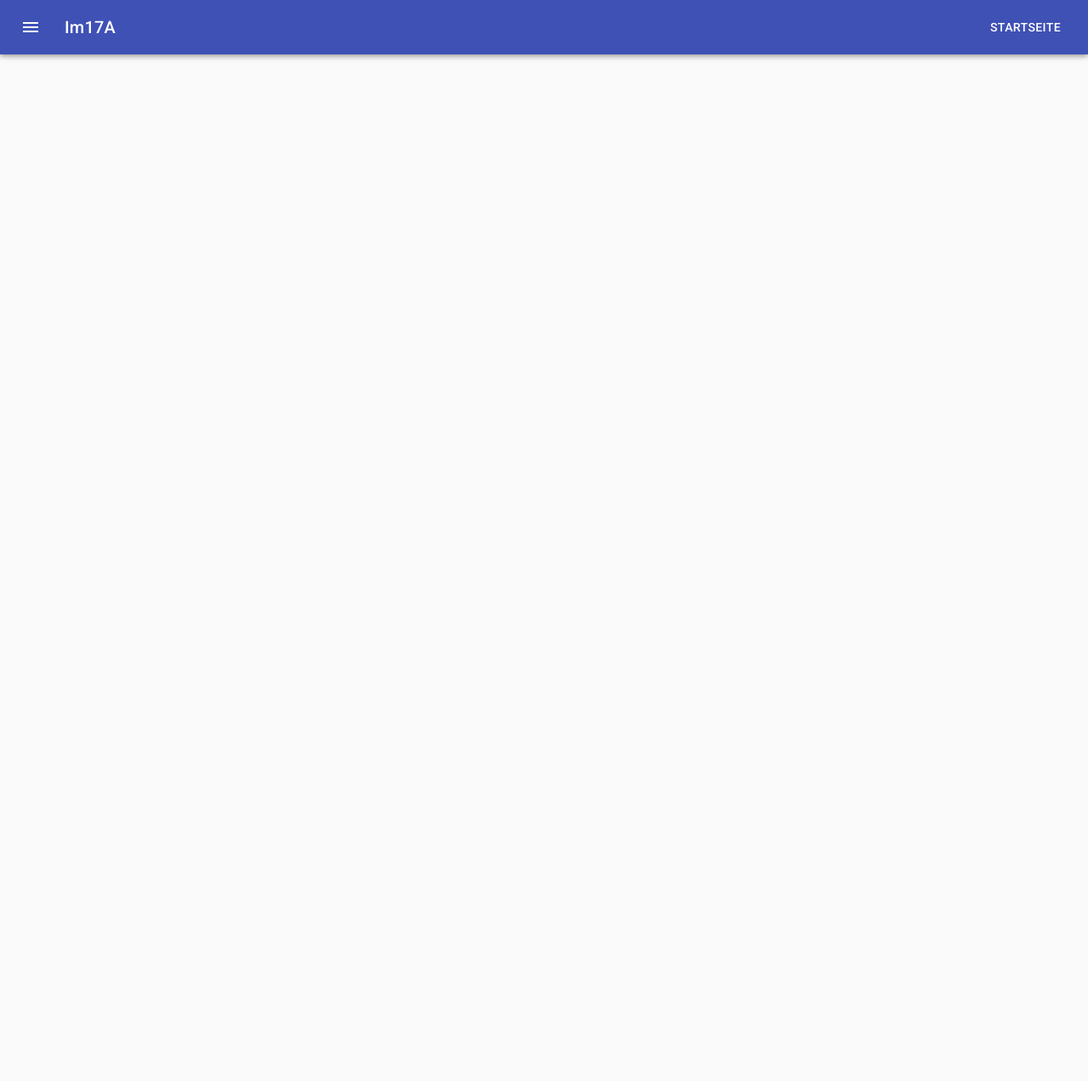
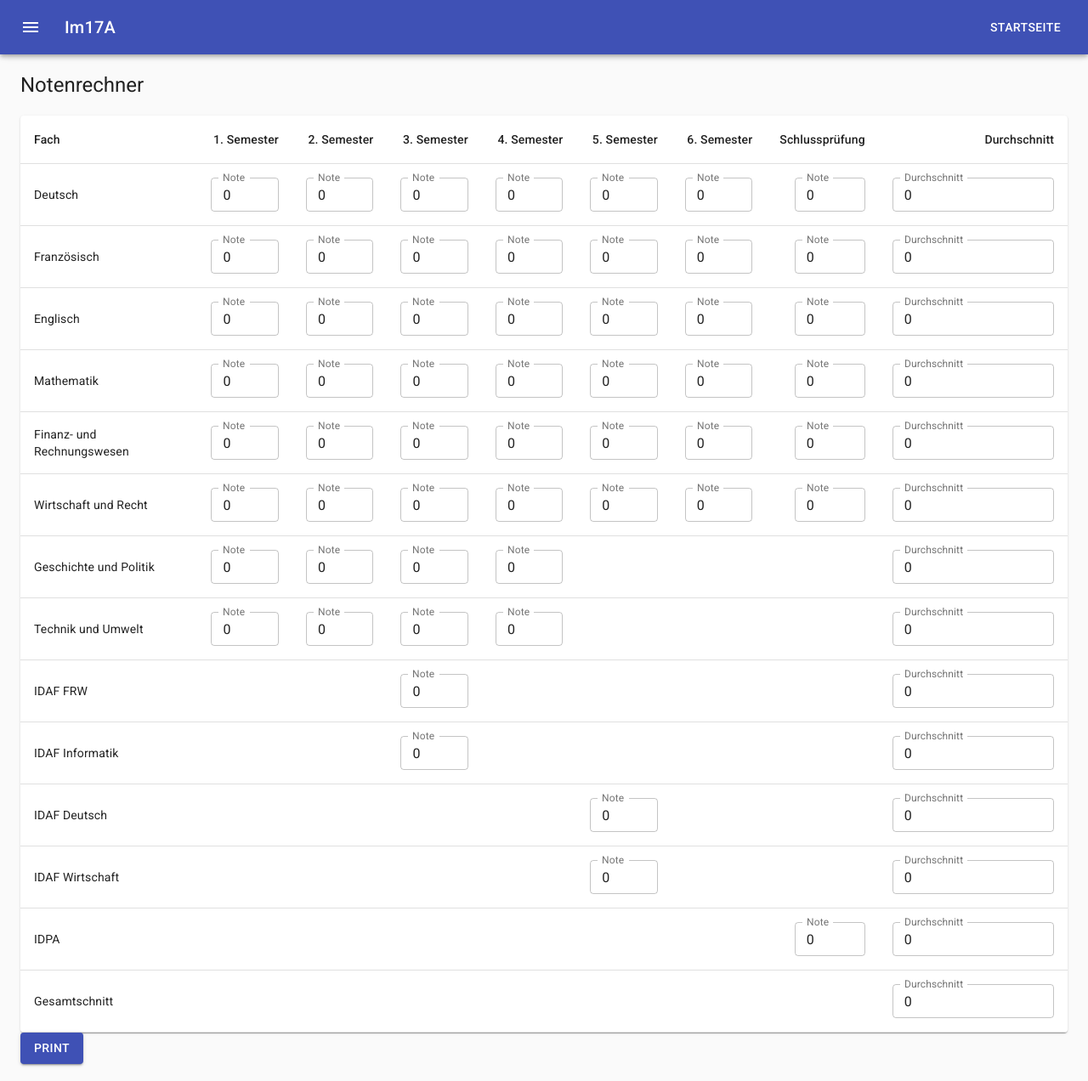
Before and after one commit to Dan6erbond/Im17A, a React (Create React App) app: page /calculator in a window 1280 px wide. Shown: the whole page at 85% size. Before the commit the page ends 800 px from the top, so only its background shows below. Built offline with nearby package versions, Linux system fonts and the light colour scheme.

Commit message:
Implement calculator functionality

```diff
--- a/src/App.tsx
+++ b/src/App.tsx
@@ -5,13 +5,12 @@ import {withStyles} from '@material-ui/core/styles';
 import Layout from "./components/Layout";
 import {styles} from './components/styles';
 import {Route, Switch} from 'react-router';
-import {BrowserRouter as Router} from 'react-router-dom';
+import Calculator from "./components/calculator/Calculator";
 
 function App(props: WithStyles<typeof styles>) {
     const {classes} = props;
 
     return (
-        <Router>
             <Layout classes={classes}>
                 <Switch>
                     <Route path="/" exact>
@@ -26,9 +25,11 @@ Praesent commodo cursus magna, vel scelerisque nisl consectetur et.`,
                                 .join('\n')}
                         </Box>
                     </Route>
+                    <Route path="/calculator">
+                        <Calculator classes={classes}/>
+                    </Route>
                 </Switch>
             </Layout>
-        </Router>
     );
 }
 
--- /dev/null
+++ b/src/components/calculator/Calculator.tsx
@@ -0,0 +1,211 @@
+import * as React from "react";
+import {
+    Paper,
+    TextField,
+    WithStyles,
+    Typography,
+    TableContainer,
+    Table,
+    TableHead,
+    TableRow,
+    TableCell,
+    TableBody, Button
+} from "@material-ui/core";
+import {styles} from "../styles";
+
+class Subject {
+    grades = [0, 0, 0, 0, 0, 0, 0];
+    name: string;
+
+    constructor(name: string) {
+        this.name = name;
+    }
+
+    average(): number {
+        let sum = 0;
+        let cnt = 0;
+
+        for (let i = 0; i < this.grades.length - 1; i++) {
+            let g = this.grades[i];
+            if (g === 0 || g === -1)
+                continue;
+            sum += g;
+            cnt++;
+        }
+
+        let last = this.grades[this.grades.length - 1];
+
+        let avg = 0;
+
+        if (cnt === 0 && last !== 0 && last !== -1)
+            avg = last;
+        else if (last !== 0 && last !== -1)
+            avg = (sum / cnt + last) / 2;
+        else
+            avg = sum / cnt;
+
+        avg = Math.round(avg * 2) / 2;
+
+        return !isNaN(avg) ? avg : 0;
+    }
+
+}
+
+class History extends Subject {
+    grades = [0, 0, 0, 0, -1, -1, -1];
+
+    constructor() {
+        super("Geschichte und Politik");
+    }
+
+}
+
+class Sciences extends Subject {
+    grades = [0, 0, 0, 0, -1, -1, -1];
+
+    constructor() {
+        super("Technik und Umwelt");
+    }
+
+}
+
+class Project extends Subject {
+    grades = [-1, -1, -1, -1, -1, -1, -1];
+    index: number;
+
+    constructor(name: string, index: number) {
+        super(name);
+        this.index = index;
+        this.grades[index] = 0;
+    }
+
+}
+
+interface CalculatorState {
+    subjects: Subject[];
+}
+
+export default class Calculator extends React.Component<WithStyles<typeof styles>, CalculatorState> {
+    constructor(props: WithStyles<typeof styles>) {
+        super(props);
+
+        const subjects: Subject[] = [
+            new Subject("Deutsch"),
+            new Subject("Französisch"),
+            new Subject("Englisch"),
+            new Subject("Mathematik"),
+            new Subject("Finanz- und Rechnungswesen"),
+            new Subject("Wirtschaft und Recht"),
+            new History(),
+            new Sciences(),
+            new Project("IDAF FRW", 2),
+            new Project("IDAF Informatik", 2),
+            new Project("IDAF Deutsch", 4),
+            new Project("IDAF Wirtschaft", 4),
+            new Project("IDPA", 6)
+        ];
+
+        this.state = {subjects: subjects};
+
+        this.setGrade = this.setGrade.bind(this);
+        this.getAverage = this.getAverage.bind(this);
+    }
+
+    private setGrade(grade: string, subjectIndex: number, gradeIndex: number) {
+        let g = Number(grade);
+        let subjects = this.state.subjects;
+        subjects[subjectIndex].grades[gradeIndex] = g;
+        this.setState({subjects: subjects});
+    }
+
+    private getAverage() {
+        let sum = 0;
+        let cnt = 0;
+
+        this.state.subjects.forEach(s => {
+            let avg = s.average();
+
+            if (avg !== 0) {
+                sum += avg;
+                cnt++;
+            }
+        });
+
+        return cnt > 0 ? sum / cnt : 0;
+    }
+
+    render() {
+        const {classes} = this.props;
+
+        return (
+            <React.Fragment>
+                <Typography variant="h5">Notenrechner</Typography>
+
+                <br/>
+
+                <form noValidate autoComplete="off">
+                    <TableContainer component={Paper}>
+                        <Table className={classes.table} aria-label="simple table">
+                            <TableHead>
+                                <TableRow>
+                                    <TableCell>Fach</TableCell>
+                                    <TableCell align="right">1. Semester</TableCell>
+                                    <TableCell align="right">2. Semester</TableCell>
+                                    <TableCell align="right">3. Semester</TableCell>
+                                    <TableCell align="right">4. Semester</TableCell>
+                                    <TableCell align="right">5. Semester</TableCell>
+                                    <TableCell align="right">6. Semester</TableCell>
+                                    <TableCell align="right">Schlussprüfung</TableCell>
+                                    <TableCell align="right">Durchschnitt</TableCell>
+                                </TableRow>
+                            </TableHead>
+                            <TableBody>
+                                {this.state.subjects.map((s, i) => (
+                                    <TableRow key={i}>
+                                        <TableCell component="th" scope="row">
+                                            {s.name}
+                                        </TableCell>
+                                        {Array.from({length: 7}, (v, j) => (
+                                            <TableCell align="right" key={j}>
+                                                {s.grades[j] !== -1 ?
+                                                    <TextField size="small" id={`grade-${i}-${j}`} label="Note"
+                                                               variant="outlined"
+                                                               inputProps={{min: "1", max: "6", step: "0.5"}}
+                                                               onChange={(event: React.ChangeEvent<HTMLInputElement>) => this.setGrade((event.target as HTMLInputElement).value, i, j)}
+                                                               value={s.grades[j]}
+                                                               type="number" InputLabelProps={{shrink: true,}}/>
+                                                    : null}
+                                            </TableCell>
+                                        ))}
+                                        <TableCell align="right">
+                                            <TextField size="small" id={`grade-${i}-average`} label="Durchschnitt"
+                                                       variant="outlined" value={s.average()}
+                                                       InputProps={{readOnly: true,}}
+                                                       type="number" InputLabelProps={{shrink: true}}/>
+                                        </TableCell>
+                                    </TableRow>
+                                ))}
+                                <TableRow>
+                                    <TableCell component="th" scope="row">Gesamtschnitt</TableCell>
+                                    {Array.from({length: 7}, (v, j) => (
+                                        <TableCell align="right" key={j}/>
+                                    ))}
+                                    <TableCell align="right">
+                                        <TextField size="small" id={`average`} label="Durchschnitt"
+                                                   variant="outlined" value={this.getAverage()}
+                                                   InputProps={{readOnly: true,}}
+                                                   type="number" InputLabelProps={{shrink: true}}/>
+                                    </TableCell>
+                                </TableRow>
+                            </TableBody>
+                        </Table>
+                    </TableContainer>
+                </form>
+
+                <Button variant="contained" color="primary" onClick={() => {alert(JSON.stringify(this.state.subjects))}}>
+                    Print
+                </Button>
+            </React.Fragment>
+        );
+    }
+}
--- a/src/index.tsx
+++ b/src/index.tsx
@@ -3,9 +3,12 @@ import ReactDOM from 'react-dom';
 import './index.css';
 import App from './App';
 import * as serviceWorker from './serviceWorker';
+import {BrowserRouter as Router} from "react-router-dom";
 
 ReactDOM.render(
-    <App/>,
+    <Router>
+        <App/>
+    </Router>,
     document.getElementById('root')
 );
 
```
